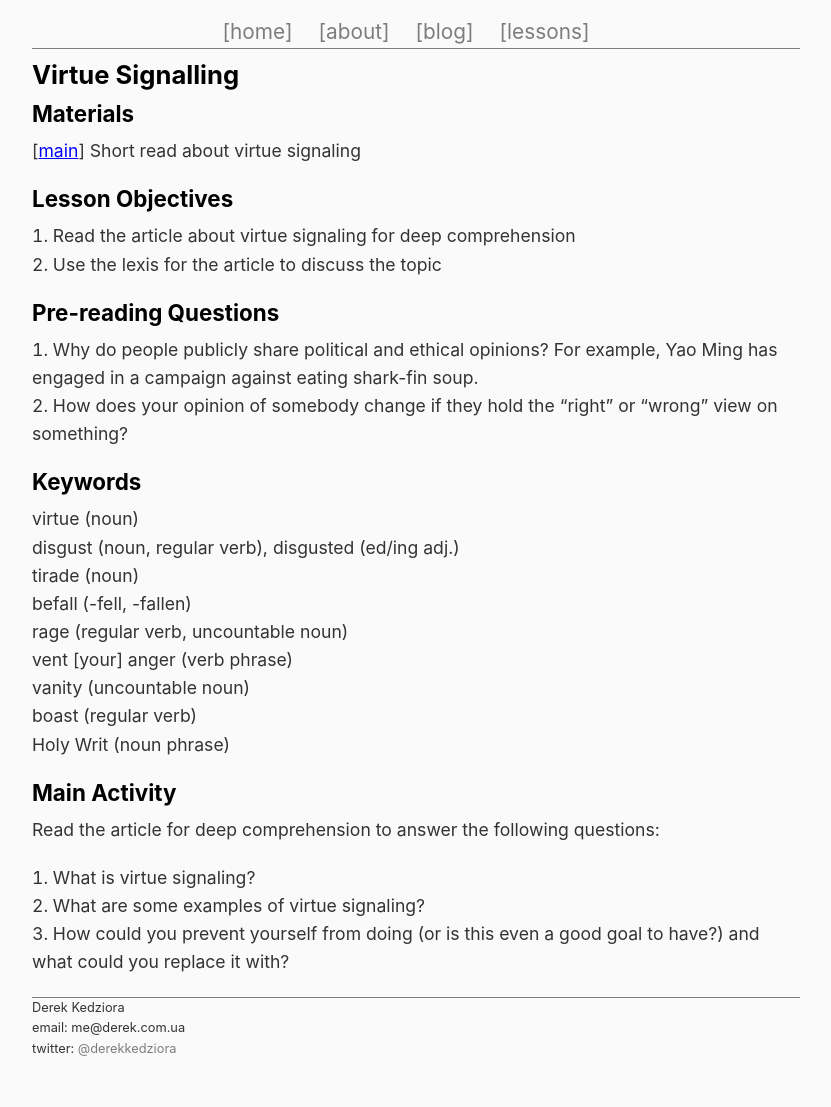
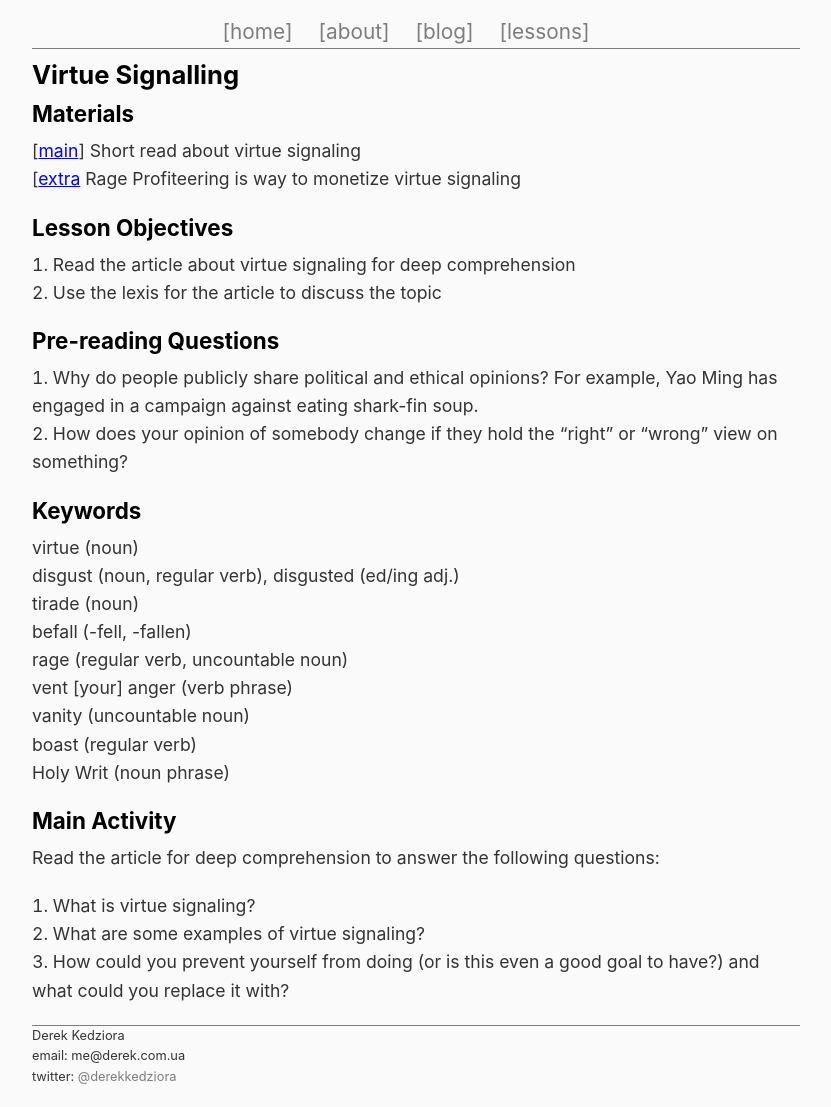
Before and after one commit to ZeroDeth/derekkedziora.github.io, a Jekyll site: the page built from _posts/2016-11-17-virtue-signaling.md, in a window 1280 px wide. Shown: the whole page, without its empty margins (224-1055 px from the left). Built offline with Jekyll 4.4.1, drawn with Linux system fonts in a browser that asks for light colours; before the commit the page ends 1079 px from its top, so only the background shows below that.

Commit message:
extra materaials added

```diff
--- a/_posts/2016-11-17-virtue-signaling.md
+++ b/_posts/2016-11-17-virtue-signaling.md
@@ -12,6 +12,7 @@ permalink: "/lessons/virtue-signaling"
 ### Materials
 
 [<a href="http://acculturated.com/virtue-signaling/" target="_blank">main</a>] Short read about virtue signaling
+[<a href="http://observer.com/2014/10/rage-profiteers-how-blogs-harness-our-anger-for-their-own-gain/" target="_blank">extra</a> Rage Profiteering is way to monetize virtue signaling
 
 ### Lesson Objectives
 
```
